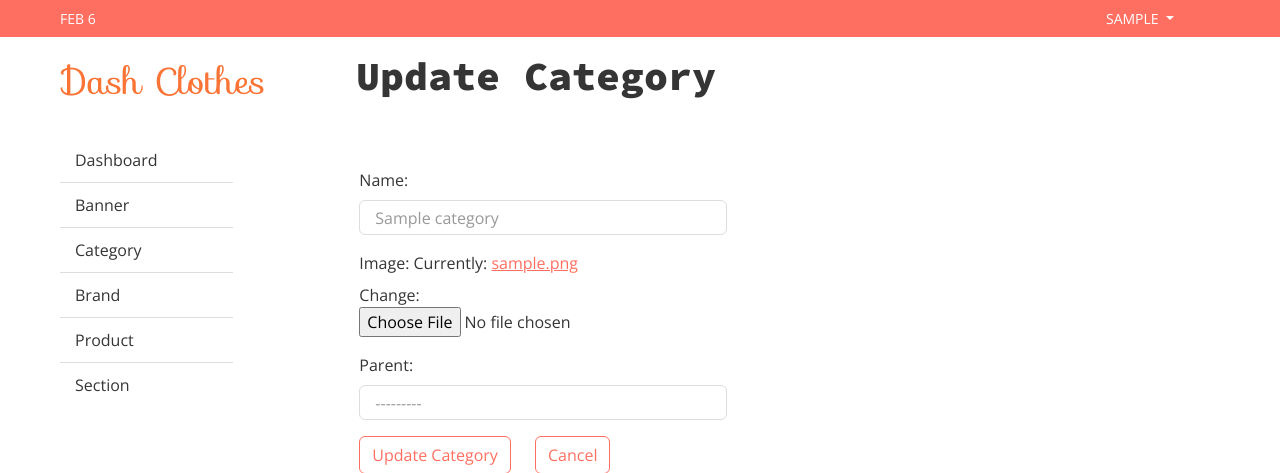
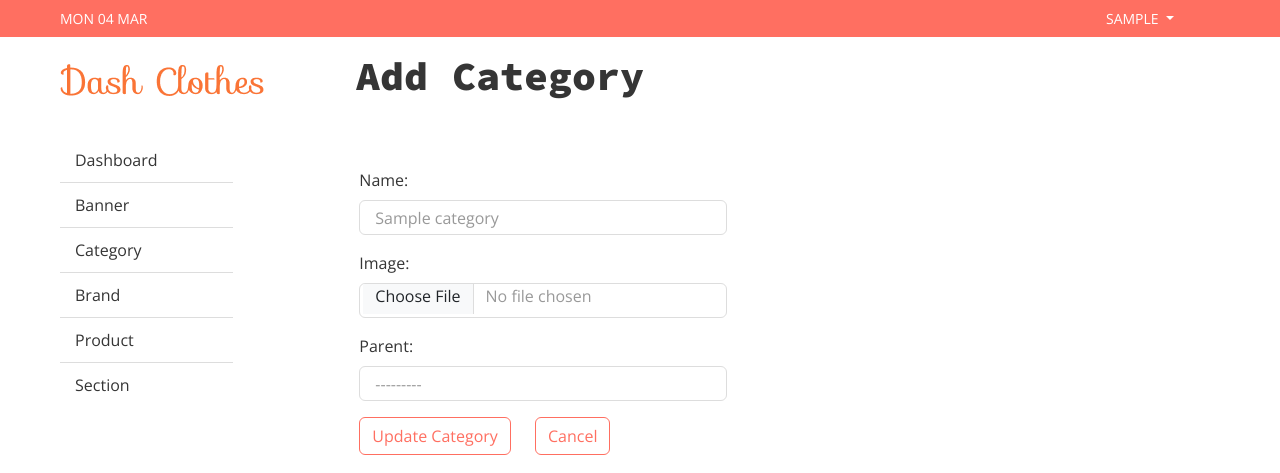
Before and after one commit to palakparmartntra/E-Commerce-Project, a Django app: page /updatecategory/1/ in a window 1280 px wide. Shown: the top 473 px of the page. Run offline with Django 5.2, Linux system fonts and the light colour scheme; a user stored in the database is signed in; tables that the repository leaves empty hold one stand-in row (values such as "Sample post"); some libraries are stand-ins or nearby versions.

Commit message:
minor changes after merge with dev

```diff
--- a/products/forms.py
+++ b/products/forms.py
@@ -47,6 +47,7 @@ class AddCategoryForm(forms.ModelForm):
 
         widgets = {
             'name': forms.TextInput(attrs={'class': 'form-control'}),
+            'image': forms.FileInput(attrs={'class': 'form-control'}),
             'parent': forms.Select(attrs={'class': 'form-control'}),
         }
 
--- a/products/headings.py
+++ b/products/headings.py
@@ -6,7 +6,7 @@ class AdminPortalHeadings:
     PRODUCT_UPDATED = "Product Updated Successfully"
     PRODUCT_DELETED = "Product Deleted Successfully"
     PRODUCT_HEADING = "Product"
-    PRODUCT_UPDATE_HEADING = 'Product Update'
+    PRODUCT_UPDATE_HEADING = 'Update Product'
     PRODUCT_MOVE_TO_TRASH = "Product has been moved to trash"
     PRODUCT_RESTORED = "Product Restored"
     PRODUCT_TRASH_HEADING = "Trash Products"
@@ -27,3 +27,4 @@ class AdminPortalHeadings:
     ADD_BANNER = 'Add Banner'
     UPDATE_BANNER = 'Update Banner'
     DELETE_BANNER = 'Delete Banner'
+    ADD_CATEGORY = 'Add Category'
--- a/products/views.py
+++ b/products/views.py
@@ -105,7 +105,7 @@ def add_product(request):
 @login_required
 @superuser_required
 def update_product(request, pk):
-    """ this view is useful for update product product """
+    """ this view is useful for update product """
 
     context = {}
     product_instance = get_object_or_404(Product, pk=pk)
@@ -261,7 +261,7 @@ def update_category(request, pk):
 
     category = AddCategoryForm(instance=category_instance)
     context['form'] = category
-    context['heading'] = ' Update Category'
+    context['heading'] = AdminPortalHeadings.ADD_CATEGORY
     return render(request, "product/category/update_category.html", context)
 
 
--- a/templates/base/admin_header.html
+++ b/templates/base/admin_header.html
@@ -54,7 +54,7 @@
 
             <div class="collapse navbar-collapse justify-content-between" id="navbarCollapse">
                 <div class="navbar-nav mr-auto">
-                    <a href="#" class="nav-item nav-link">Feb 6</a>
+                    <a href="#" class="nav-item nav-link">{% now "D d b" %}</a>
                 </div>
                 <div class="navbar-nav ml-auto">
                 <div class="nav-item dropdown">
```
Also changed, not shown: templates/index.html (+6 -6 lines).
